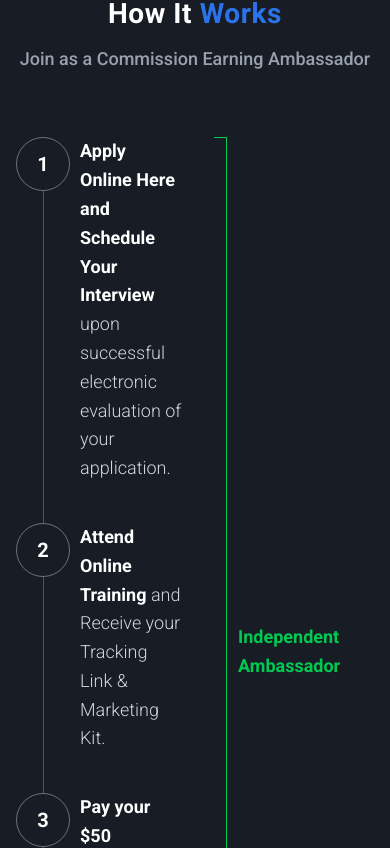
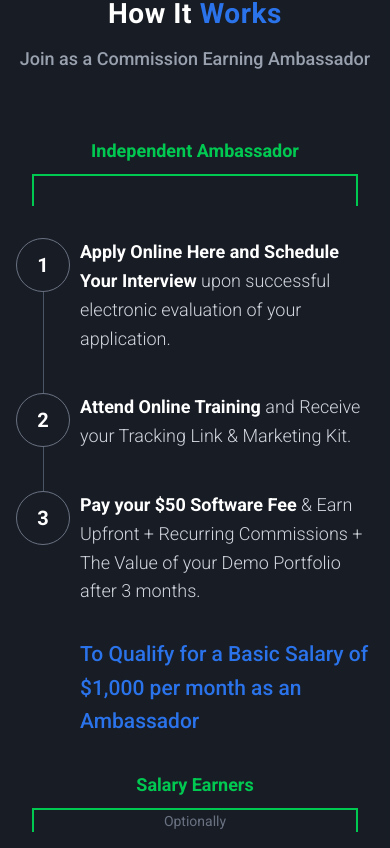
Before and after one commit to kevinthomas9898/s-stox, a Next.js app: page /en/ambassadors in a window 390 px wide. Shown: the part 3676-4524 px from the top of the page. Built offline with nearby package versions, Linux system fonts and the light colour scheme; no server answers.

Commit message:
how it works section brackets

```diff
--- a/components/sections/AmbassadorsPage/AmbassadorApplicationSection.tsx
+++ b/components/sections/AmbassadorsPage/AmbassadorApplicationSection.tsx
@@ -111,7 +111,7 @@ export function AmbassadorApplicationSection() {
                 label="Marketing Base"
                 subLabel={
                   <>
-                    (Your Existing Client Base for any other products or Service, or Social Media<br />
+                    (Your Existing Client Base for any other products or Service, or Social Media)<br />
                     Followers (YouTube, Facebook, TikTok)
                   </>
                 }
--- a/components/sections/AmbassadorsPage/HowItWorksSection.tsx
+++ b/components/sections/AmbassadorsPage/HowItWorksSection.tsx
@@ -30,8 +30,18 @@ export async function HowItWorksSection() {
           {/* Left Side - Timeline */}
           <div className="flex-1 min-w-0">
             <div className="relative pl-16" id="how-it-works-steps">
-              {/* Vertical connecting line */}
-              <div className="absolute left-[27px] top-4 bottom-4 w-px bg-gray-600" />
+
+              {/* Mobile: Independent Ambassador Header with Bracket */}
+              <div className="lg:hidden mb-8 -ml-16">
+                <div className="relative">
+                  {/* Text on top */}
+                  <Typography variant="h5" className="text-green-500 font-semibold text-center mb-2">
+                    {t('brackets.0.title')}
+                  </Typography>
+                  {/* Bracket lines - square corners */}
+                  <div className="relative h-8 border-t-2 border-l-2 border-r-2 border-green-500 mx-4" />
+                </div>
+              </div>
 
               {/* Steps */}
               {steps.map((step, index) => (
@@ -44,6 +54,11 @@ export async function HowItWorksSection() {
                   <div className="absolute -left-16 top-0 w-[54px] h-[54px] rounded-full border border-gray-500 flex items-center justify-center bg-[#181C25] z-10">
                     <span className="text-white text-xl font-semibold">{index + 1}</span>
                   </div>
+
+                  {/* Connecting line to next step - only for steps 1, 2, and 4 */}
+                  {(index === 0 || index === 1 || index === 3) && (
+                    <div className="absolute -left-[calc(64px-27px)] top-[54px] w-px h-[calc(100%+40px)] bg-gray-600" />
+                  )}
 
                   {/* Content */}
                   <Typography variant="h5" className="text-gray-300 font-extralight">
@@ -66,13 +81,32 @@ export async function HowItWorksSection() {
                       </Typography>
                     </div>
                   )}
+
+                  {/* Mobile: Salary Earners Header after step 3 with Bracket */}
+                  {index === 2 && (
+                    <div className="lg:hidden mt-8 -ml-16">
+                      <div className="relative">
+                        {/* Text on top */}
+                        <Typography variant="h5" className="text-green-500 font-semibold text-center mb-2">
+                          {t('brackets.1.title')}
+                        </Typography>
+                        {/* Bracket lines - square corners */}
+                        <div className="relative border-t-2 border-l-2 border-r-2 border-green-500 mx-4 h-6 flex items-center justify-center">
+                          {/* Subtitle inside bracket */}
+                          <Typography variant="p" className="text-gray-500 text-sm bg-[#181C25] inline-block px-2 relative z-10">
+                            {t('brackets.1.subtitle')}
+                          </Typography>
+                        </div>
+                      </div>
+                    </div>
+                  )}
                 </div>
               ))}
             </div>
           </div>
 
-          {/* Right Side - Brackets (client component, no props) */}
-          <div className="w-[160px] lg:w-[200px] relative shrink-0">
+          {/* Right Side - Brackets (client component, no props) - Hidden on mobile */}
+          <div className="hidden lg:block w-[160px] xl:w-[200px] relative shrink-0">
             <BracketsOverlay
               label1={t('brackets.0.title')}
               label2={t('brackets.1.title')}
```
